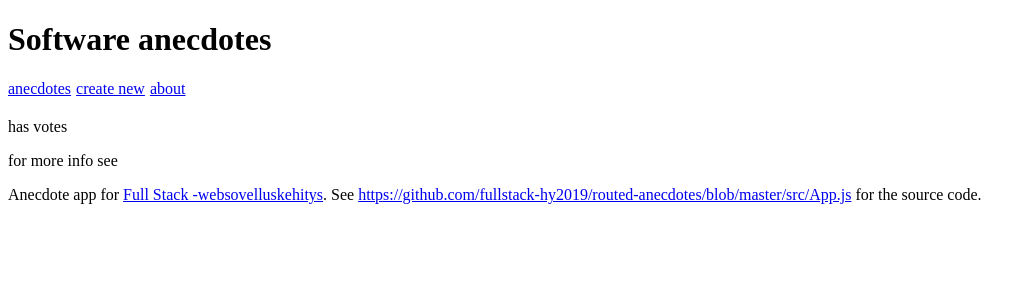
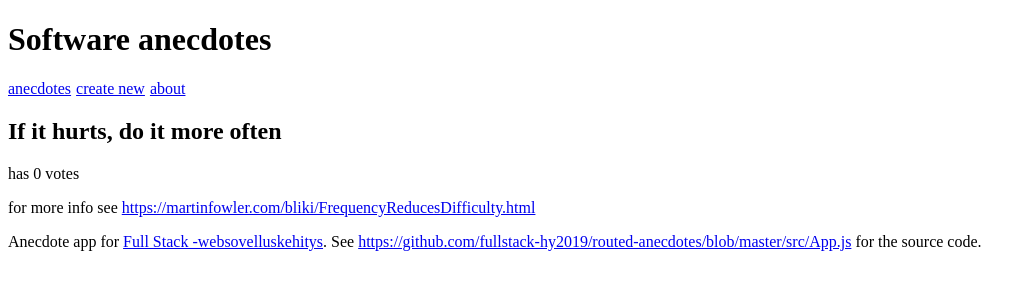
Before and after one commit to villevt/fsopen2021, a React (Create React App) app in the folder part7/anecdotes/: page /anecdotes/1 in a window 1280 px wide. Shown: the top 300 px of the page, without its empty margins (0-1036 px from the left). Built offline with nearby package versions, Linux system fonts and the light colour scheme.

Commit message:
useField for anecdote creation

```diff
--- a/part7/anecdotes/src/components/Anecdote.js
+++ b/part7/anecdotes/src/components/Anecdote.js
@@ -1,7 +1,7 @@
 import React from "react"
 import PropTypes from "prop-types"
 
-const Anecdote = anecdote => (
+const Anecdote = ({anecdote}) => (
   <div>
     <h2>{anecdote.content}</h2>
     <p>has {anecdote.votes} votes</p>
--- a/part7/anecdotes/src/components/CreateNew.js
+++ b/part7/anecdotes/src/components/CreateNew.js
@@ -1,20 +1,21 @@
 import React, { useState } from "react"
 import PropTypes from "prop-types"
 import { Redirect } from "react-router-dom"
+import { useField } from "../hooks/index"
 
 const CreateNew = ({addNew}) => {
-  const [content, setContent] = useState("")
-  const [author, setAuthor] = useState("")
-  const [info, setInfo] = useState("")
+  const content = useField("text")
+  const author = useField("text")
+  const info = useField("text")
   const [submitted, setSubmitted] = useState(false)
 
 
   const handleSubmit = (e) => {
     e.preventDefault()
     addNew({
-      content,
-      author,
-      info,
+      content: content.value,
+      author: author.value,
+      info: info.value,
       votes: 0
     })
     setSubmitted(true)
@@ -31,15 +32,15 @@ const CreateNew = ({addNew}) => {
         <form onSubmit={handleSubmit}>
           <div>
             content
-            <input name="content" value={content} onChange={(e) => setContent(e.target.value)} />
+            <input {...content} />
           </div>
           <div>
             author
-            <input name="author" value={author} onChange={(e) => setAuthor(e.target.value)} />
+            <input {...author} />
           </div>
           <div>
             url for more info
-            <input name="info" value={info} onChange={(e)=> setInfo(e.target.value)} />
+            <input {...info} />
           </div>
           <button>create</button>
         </form>
```
